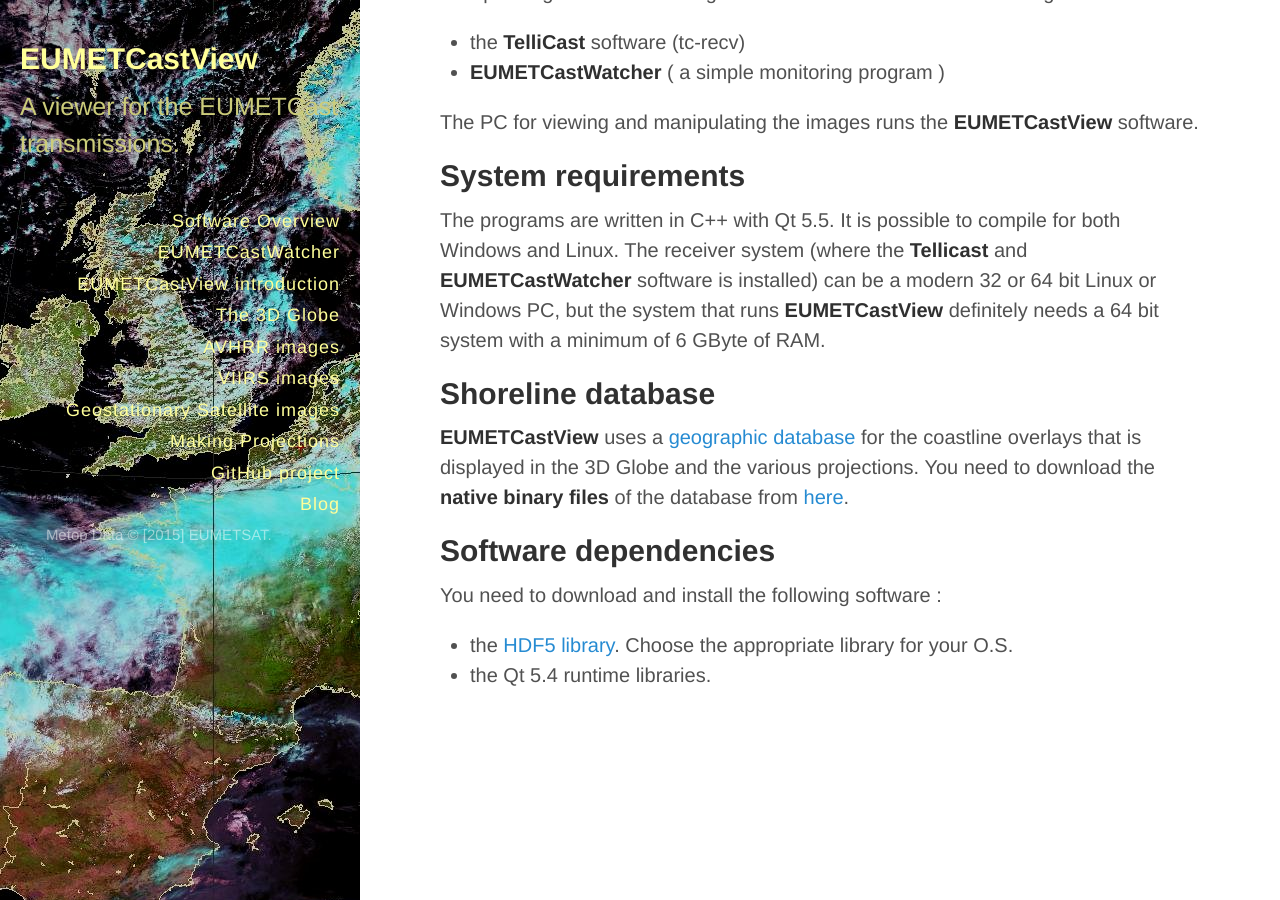
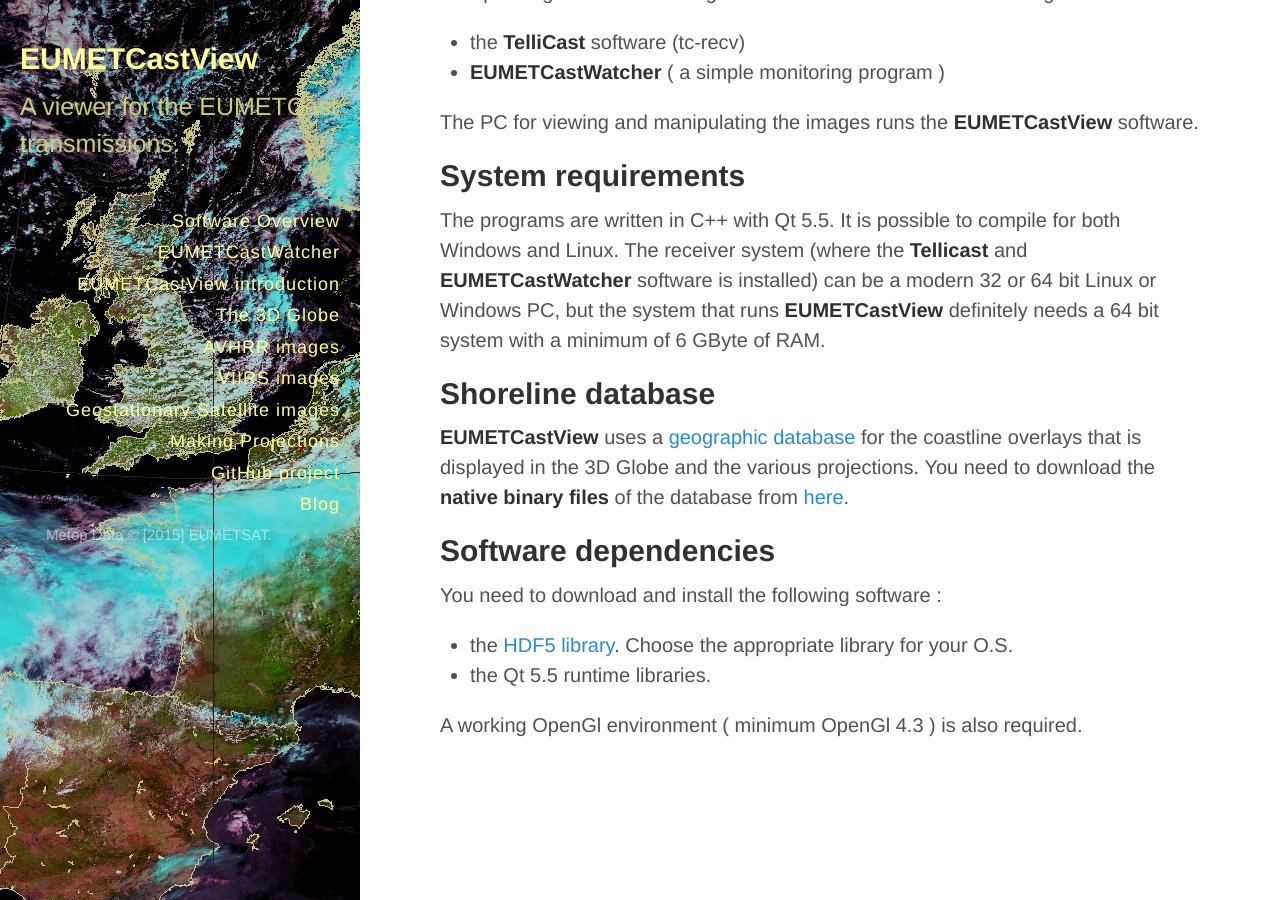
Before and after one commit to hvanruys/hvanruys.github.io, a Jekyll site: the page built from overview.md, in a window 1280 px wide and 900 px high, scrolled down 883 px. Built offline with Jekyll 4.4.1, drawn with Linux system fonts in a browser that asks for light colours; Markdown is read by kramdown in place of the engine named in the settings.

Commit message:
Overview.md changed

```diff
--- a/overview.md
+++ b/overview.md
@@ -41,4 +41,6 @@
 You need to download and install the following software :
 
 - the <a href="https://www.hdfgroup.org/HDF5/release/obtain5.html">HDF5 library</a>. Choose the appropriate library for your O.S.
-- the Qt 5.4 runtime libraries.
+- the Qt 5.5 runtime libraries.
+
+A working OpenGl environment ( minimum OpenGl 4.3 ) is also required.
```
Also changed, not shown: 1 other file.
